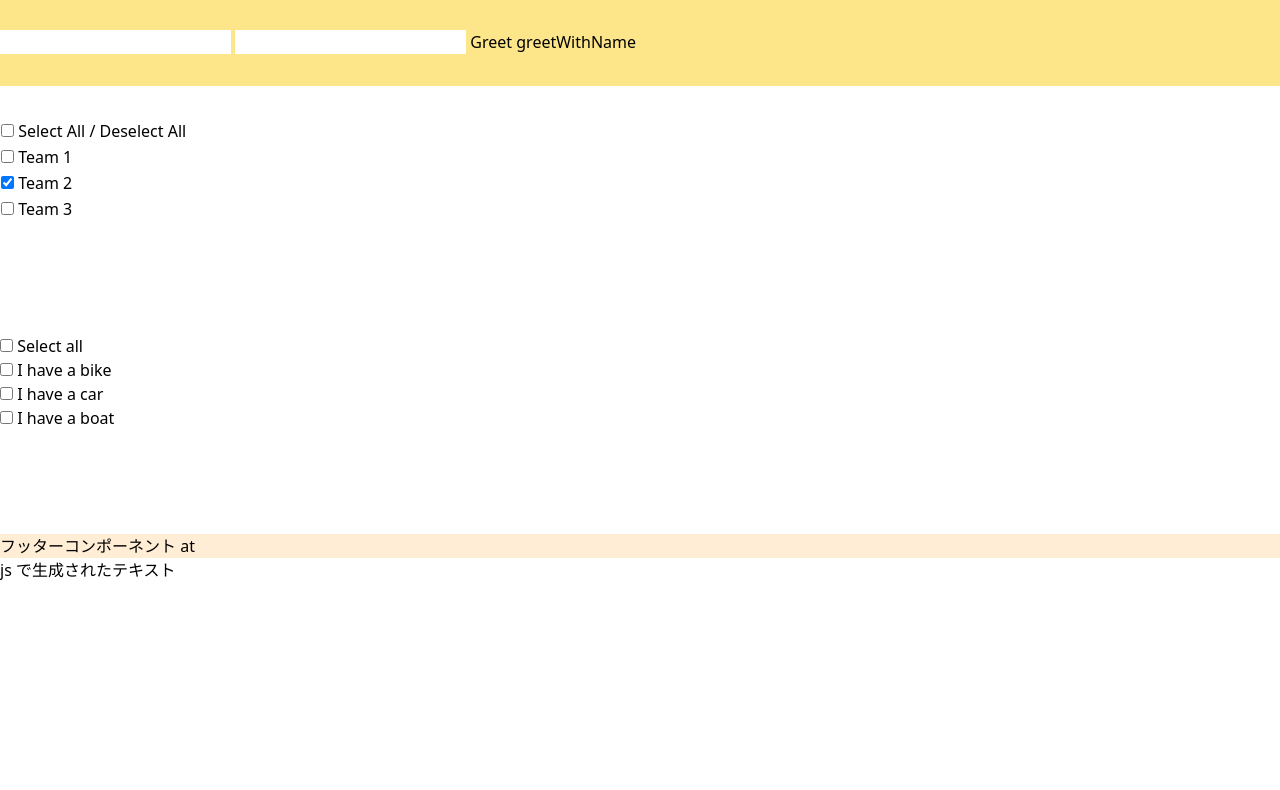
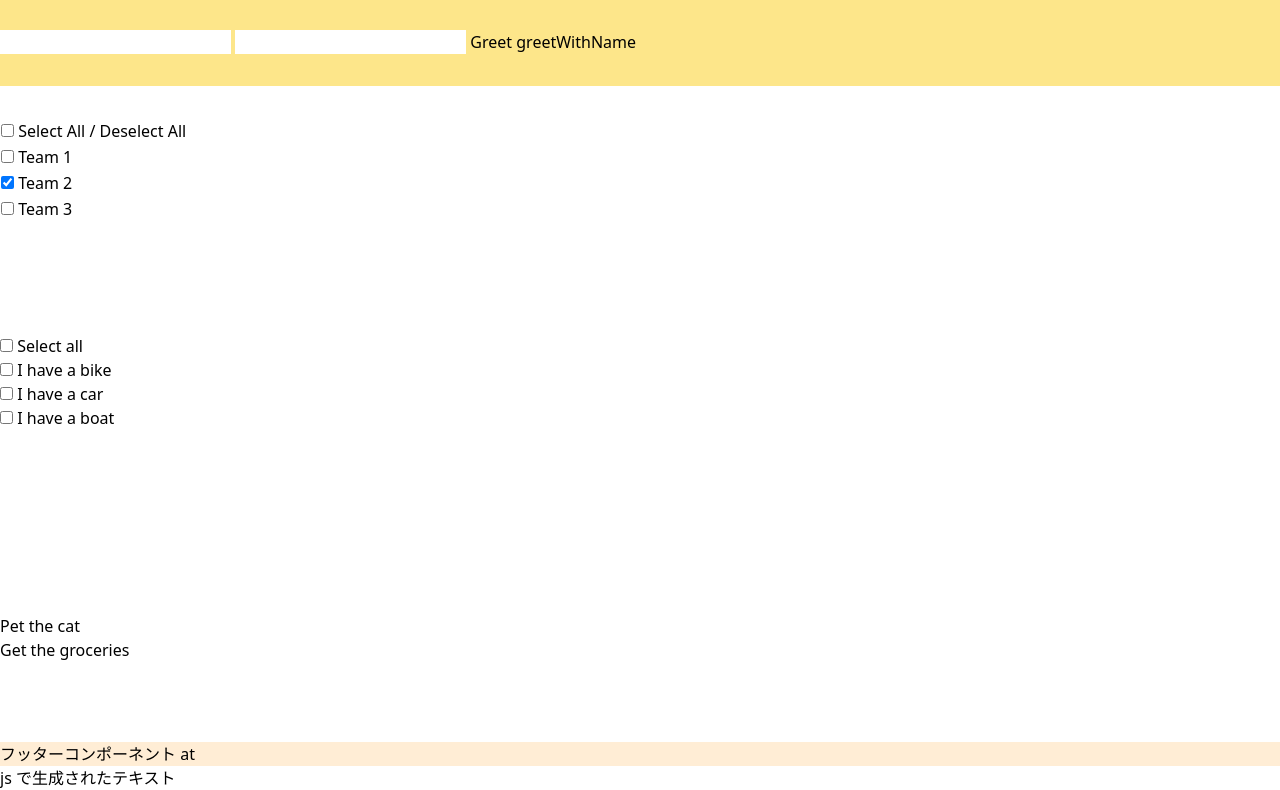
Before and after one commit to kishi-mmj/static-site-hotwire, a website built with Vite: page frontend/src/index.html in a window 1280 px wide. Shown: the part 226-1016 px from the top of the page. Before the commit the page ends 808 px from the top, so only its background shows below. Built offline with nearby package versions, Linux system fonts and the light colour scheme; what @hotwired/stimulus, @hotwired/turbo would draw is missing.

Commit message:
add sortable

```diff
--- a/frontend/src/controllers/all_checkbox_controller.ts
+++ b/frontend/src/controllers/all_checkbox_controller.ts
@@ -1,4 +1,5 @@
 import {Controller} from '@hotwired/stimulus';
+// @ts-ignore
 import CheckboxSelectAll from 'stimulus-checkbox-select-all'
 
 export class AllCheckboxController extends Controller<CheckboxSelectAll> {
--- a/frontend/src/index.html
+++ b/frontend/src/index.html
@@ -19,8 +19,10 @@
 <main class="container">
     <h2>Turbo-Frame</h2>
 
+
     <turbo-frame id="bar">
         <h3>フレーム内は置換される</h3>
+        <!--  本来はサーバーで返される  -->
         <a href="frames/foo/">リクエスト: foo.html</a>
     </turbo-frame>
 
@@ -85,6 +87,14 @@
     </div>
 
 
+    <div class="py-20">
+        <ul data-controller="sortable" data-sortable-animation-value="150">
+            <li>Pet the cat</li>
+            <li>Get the groceries</li>
+        </ul>
+    </div>
+
+
 </main>
 
 {{> footer}}
--- a/frontend/src/main.ts
+++ b/frontend/src/main.ts
@@ -3,6 +3,8 @@ import * as Turbo from '@hotwired/turbo';
 import {AllCheckboxController} from './controllers/all_checkbox_controller';
 import {HelloController} from './controllers/hello_controller';
 import {CheckboxesController} from './controllers/checkboxes_controller';
+// @ts-ignore
+import Sortable from 'stimulus-sortable'
 
 const body = document.querySelector('body')
 body?.appendChild(document.createTextNode('js で生成されたテキスト'))
@@ -14,6 +16,7 @@ const main = () => {
     application.register('hello', HelloController);
     application.register('checkbox-select-all', AllCheckboxController)
     application.register('checkbox-select-all', CheckboxesController)
+    application.register('sortable', Sortable)
 
 
 };
--- /dev/null
+++ b/package.json
@@ -0,0 +1,5 @@
+{
+  "dependencies": {
+    "stimulus-sortable": "^3.2.0"
+  }
+}
```
Also changed, not shown: frontend/src/lower/detail.html (+1 -1 lines), frontend/src/lower/index.html (+1 -1 lines), 1 other file.
